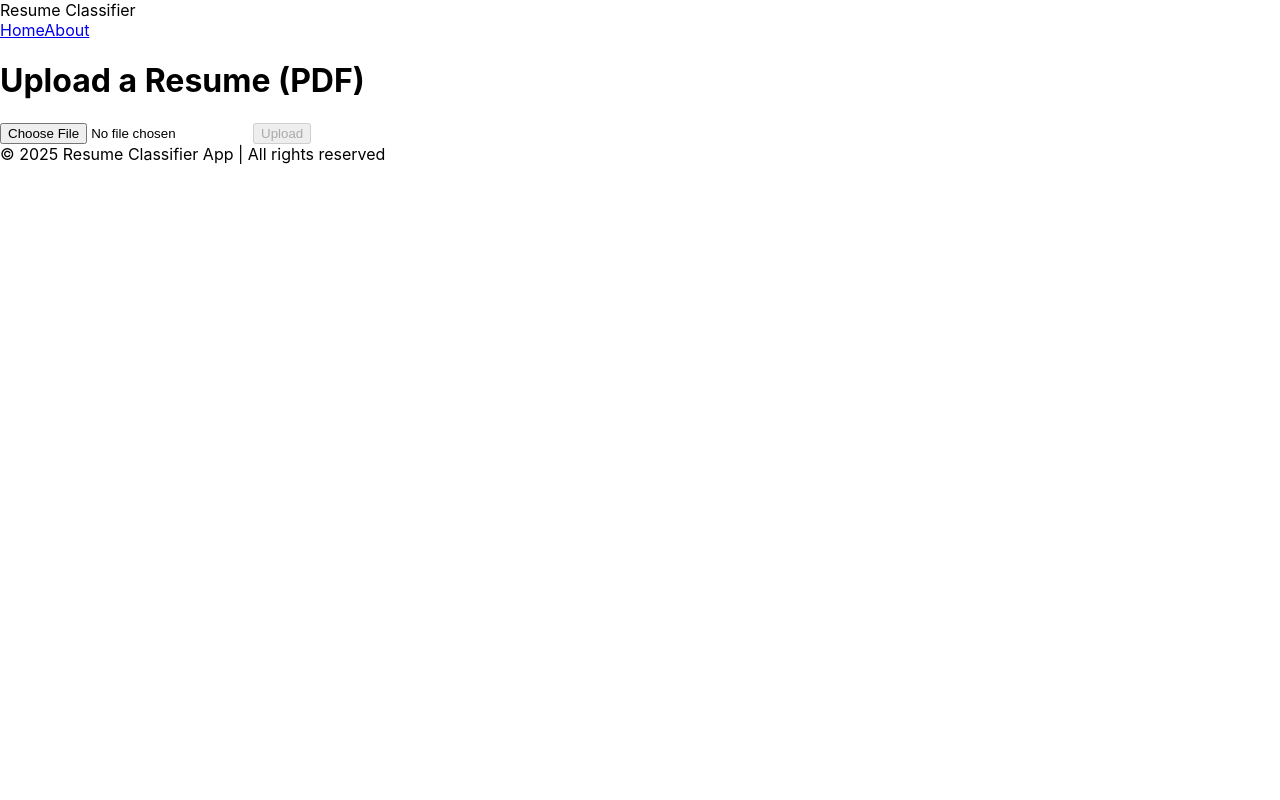
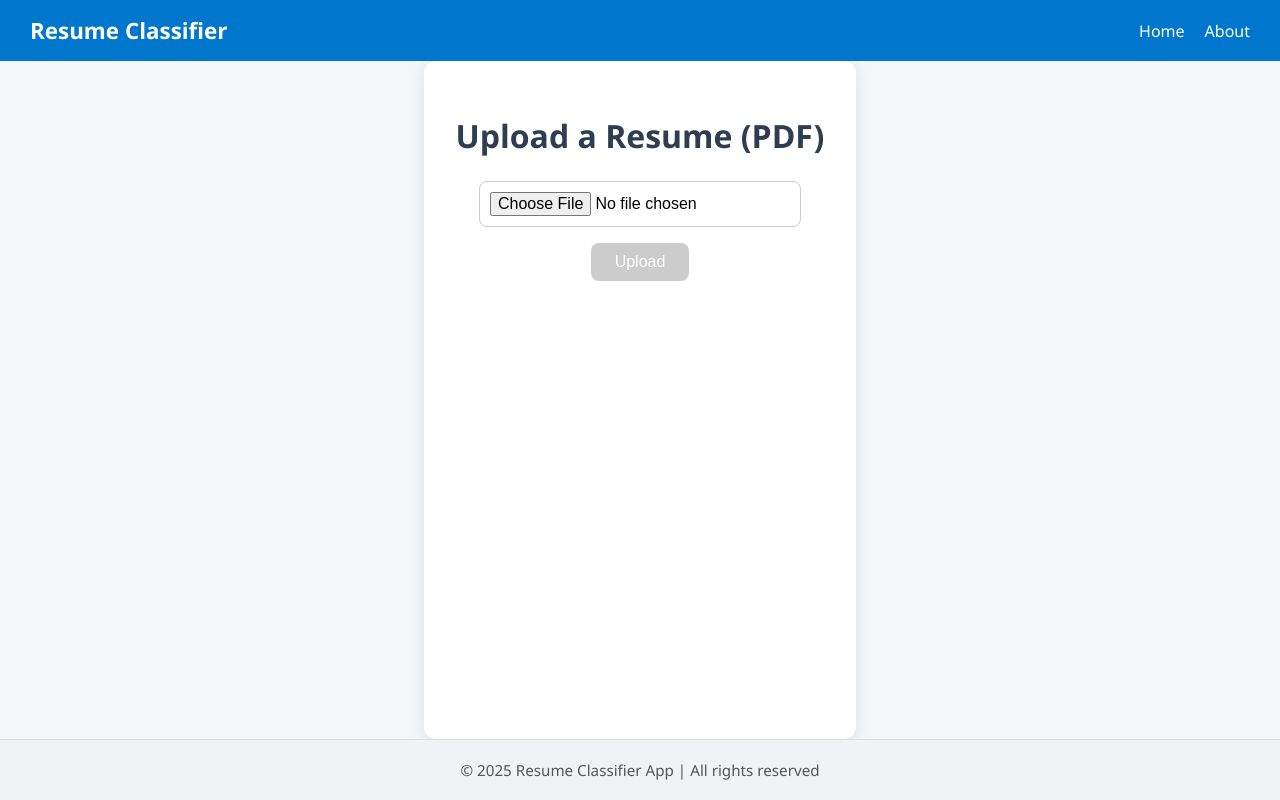
Before and after one commit to keepudihemanth/Resume-Parsing-app, a React (Create React App) app in the folder resume-praser-app/: page / in a window 1280 px wide. Built offline with nearby package versions, Linux system fonts and the light colour scheme.

Commit message:
Update App.css

```diff
--- a/resume-praser-app/src/App.css
+++ b/resume-praser-app/src/App.css
@@ -1,13 +1,141 @@
-.App {
-  font-family: Arial, sans-serif;
-  text-align: center;
-  padding: 2rem;
+body, html, #root {
+  margin: 0;
+  height: 100%;
+  font-family: 'Segoe UI', Tahoma, Geneva, Verdana, sans-serif;
+  background-color: #f4f7fa;
 }
 
-.result {
+.app-container {
+  display: flex;
+  flex-direction: column;
+  min-height: 100vh;
+}
+
+.container {
+  flex: 1;
+  max-width: 800px;
+  margin: auto;
+  padding: 2rem;
+  background: #fff;
+  border-radius: 12px;
+  box-shadow: 0 4px 15px rgba(0, 0, 0, 0.1);
+  text-align: center;
+}
+
+h1 {
+  margin-bottom: 1.5rem;
+  color: #2c3e50;
+}
+
+.upload-box {
+  display: flex;
+  flex-direction: column;
+  align-items: center;
+  gap: 1rem;
+  margin-bottom: 1.5rem;
+}
+
+input[type="file"] {
+  padding: 10px;
+  border-radius: 8px;
+  border: 1px solid #ccc;
+  font-size: 1rem;
+  width: 100%;
+  max-width: 300px;
+}
+
+button {
+  padding: 10px 24px;
+  background-color: #0077cc;
+  color: white;
+  border: none;
+  border-radius: 8px;
+  cursor: pointer;
+  font-size: 1rem;
+  transition: background-color 0.3s ease;
+}
+
+button:hover:not(:disabled) {
+  background-color: #005fa3;
+}
+
+button:disabled {
+  background-color: #ccc;
+  cursor: wait;
+}
+
+.filename {
+  font-style: italic;
+  color: #555;
+}
+
+.loader {
+  font-style: italic;
+  color: #666;
+  margin-top: 1rem;
+}
+
+.result-box {
   margin-top: 2rem;
-  padding: 1rem;
-  border: 1px solid #ccc;
-  display: inline-block;
   text-align: left;
+  background-color: #fefefe;
+  padding: 20px;
+  border-radius: 10px;
+  border: 1px solid #ddd;
 }
+
+.result-box h2.prediction {
+  color: #27ae60;
+  margin-bottom: 1rem;
+}
+
+.result-field {
+  margin-bottom: 0.8rem;
+  font-size: 1rem;
+}
+
+.result-field strong {
+  color: #2c3e50;
+}
+
+.error {
+  color: red;
+  font-weight: bold;
+}
+
+.navbar {
+  display: flex;
+  justify-content: space-between;
+  align-items: center;
+  background-color: #0077cc;
+  color: white;
+  padding: 15px 30px;
+  position: sticky;
+  top: 0;
+  z-index: 1000;
+}
+
+.nav-logo {
+  font-size: 1.4rem;
+  font-weight: bold;
+}
+
+.nav-links a {
+  color: white;
+  margin-left: 20px;
+  text-decoration: none;
+  font-weight: 500;
+}
+
+.nav-links a:hover {
+  text-decoration: underline;
+}
+
+.footer {
+  padding: 20px;
+  background-color: #f0f2f5;
+  color: #555;
+  text-align: center;
+  font-size: 0.95rem;
+  border-top: 1px solid #ddd;
+}
```
